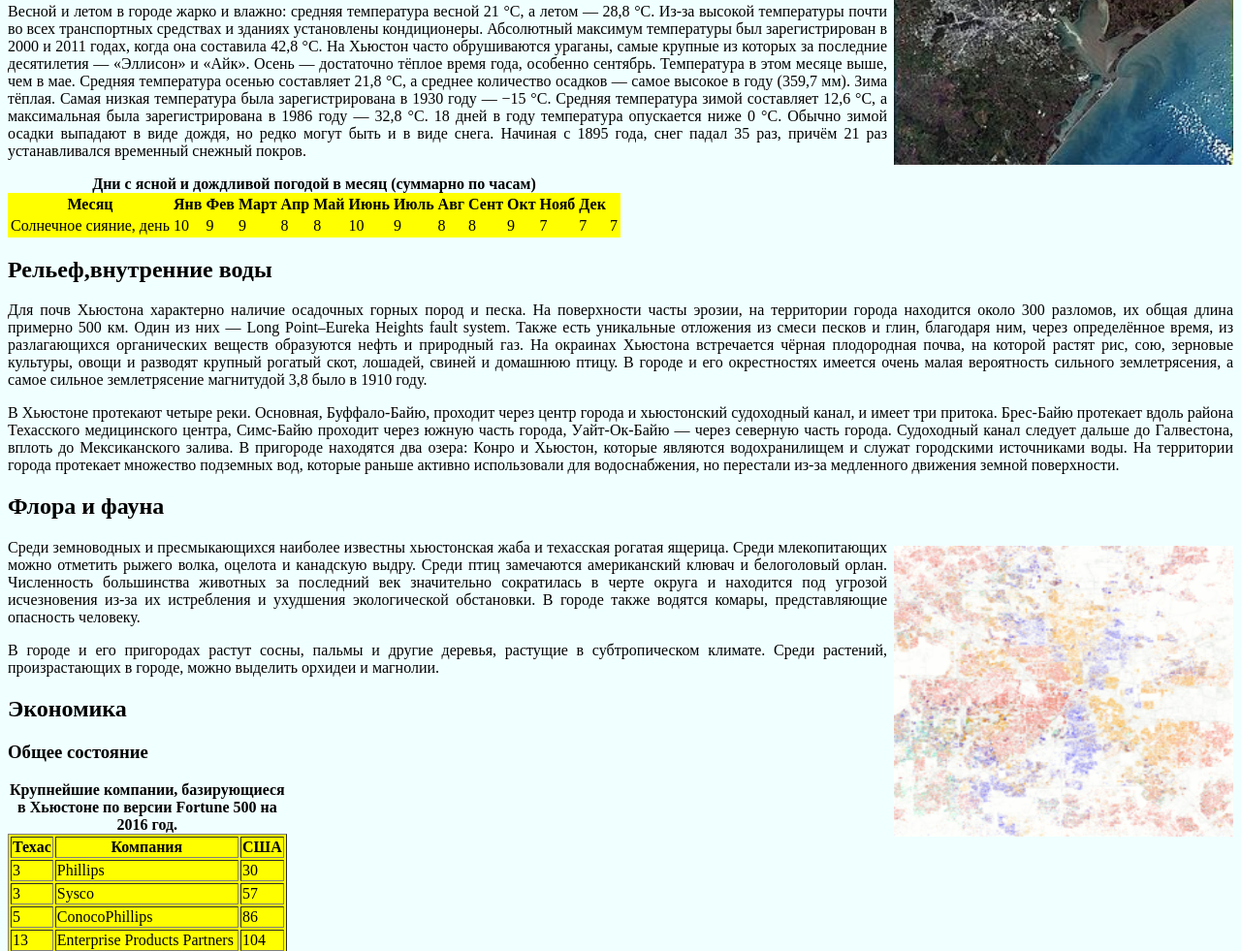
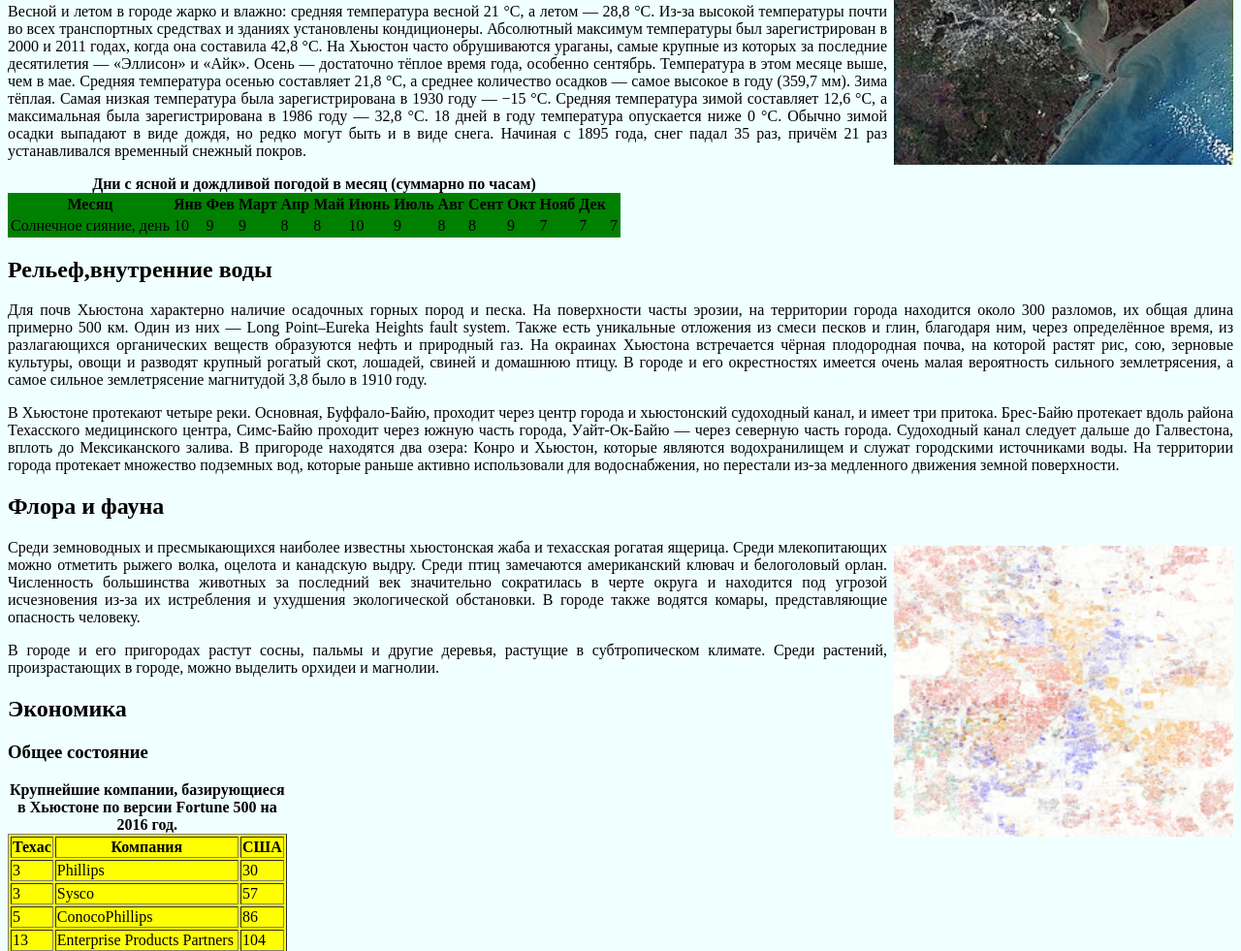
Before and after one commit to dianaKaidina/Houston, a plain HTML site: page index.html in a window 1280 px wide. Shown: the part 1922-2903 px from the top of the page at 97% size. Drawn offline with Linux system fonts and the light colour scheme.

Commit message:
Update index.html

```diff
--- a/index.html
+++ b/index.html
@@ -203,7 +203,7 @@
         снега. Начиная с 1895 года, снег падал 35 раз, причём 21 раз устанавливался временный снежный
         покров.
     </p>
-    <table bgcolor = "yellow">
+    <table bgcolor = "green">
         <caption><strong>Дни с ясной и дождливой погодой в месяц (суммарно по часам)</strong></caption>
         <tr>
             <th>Месяц</th>
```
